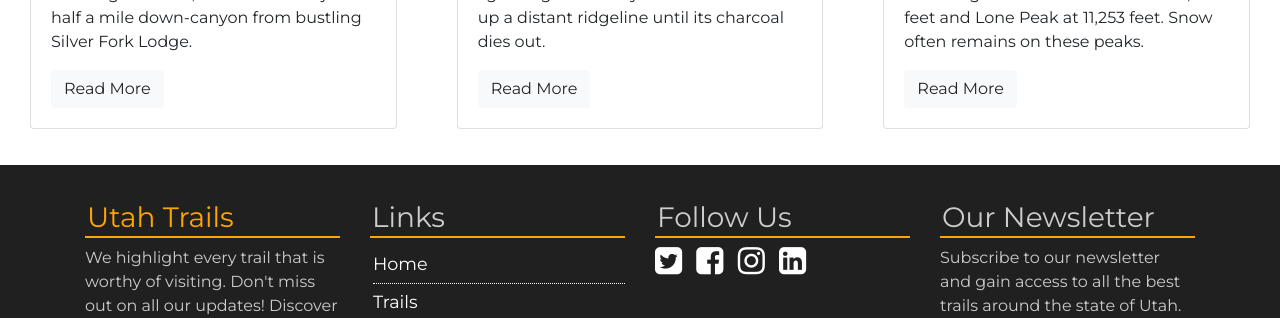
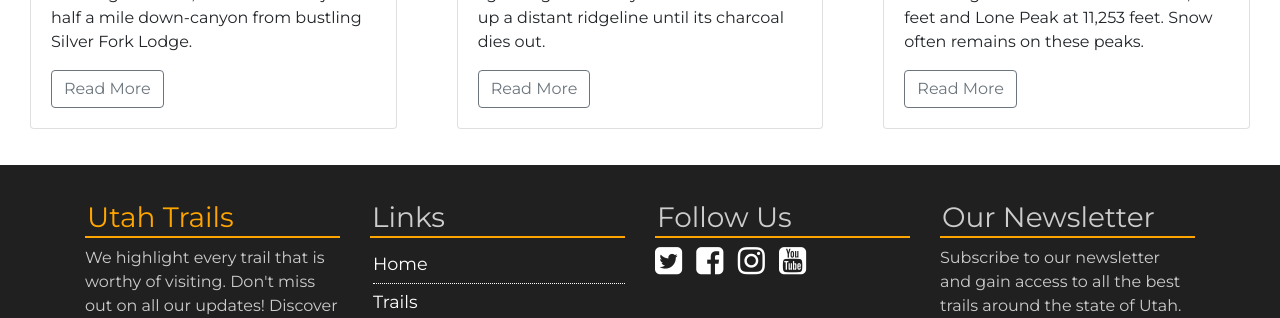
Before and after one commit to jamesdesigns/cssframeworks, a plain HTML site: page index.html in a window 1280 px wide. Shown: the part 1605-1923 px from the top of the page. Drawn offline with nearby package versions, Linux system fonts and the light colour scheme; some icons are missing; a web font is replaced by a local one.

Commit message:
Edit the article buttons

```diff
--- a/index.html
+++ b/index.html
@@ -65,7 +65,7 @@
                       <div class="card-body">
                         <h2 class="card-title">Beartrap Fork</h2>
                         <p class="card-text">Nestled in upper Big Cottonwood Canyon, Beartrap Fork boasts more than safe tree glades: it’s downright quiet and untracked too. Most folks drive right by the unmarked trailhead without realizing it’s there, but there it is—just half a mile down-canyon from bustling Silver Fork Lodge.</p>
-                        <a href="#" class="btn btn-light">Read More</a>
+                        <a href="#" class="btn btn-outline-secondary">Read More</a>
                       </div>
                   </div>
               </div>
@@ -77,7 +77,7 @@
                         <div class="card-body">
                           <h2 class="card-title">Fish Lake</h2>
                           <p class="card-text">Stillness permeates the High Uintas. It’s dark now. Not dark as in, the sun has set. Astronomically dark. The moon has set. It’s so quiet. It’s 4 a.m. quiet. Night had come on in a show of wind, lightning and a fiery sunset that burned up a distant ridgeline until its charcoal dies out.</p>
-                          <a href="#" class="btn btn-light">Read More</a>
+                          <a href="#" class="btn btn-outline-secondary">Read More</a>
                         </div>
                       </div>
                 </div>
@@ -89,7 +89,7 @@
                           <div class="card-body">
                             <h2 class="card-title">Lone Peak</h2>
                             <p class="card-text">This area provides a spectacular backdrop for the growing urban areas along the Wasatch Front. This area contains very rugged terrain with narrow canyons and high peaks, including the Little Matterhorn at 11,326 feet and Lone Peak at 11,253 feet. Snow often remains on these peaks. </p>
-                            <a href="#" class="btn btn-light">Read More</a>
+                            <a href="#" class="btn btn-outline-secondary">Read More</a>
                           </div>
                         </div>
                 </div>
@@ -121,7 +121,7 @@
           <a href="#" class="twitter footerTxt"><i class="fa fa-twitter-square socialIcon"></i></a>
           <a href="#" class="facebook footerTxt"><i class="fa fa-facebook-square socialIcon"></i></a>
           <a href="#" class="instagram footerTxt"><i class="fa fa-instagram socialIcon"></i></a>
-          <a href="#" class="linkedin footerTxt"><i class="fa fa-linkedin-square socialIcon"></i></a>
+          <a href="#" class="youtube footerTxt"><i class="fa fa-youtube-square socialIcon"></i></a>
         </div>
         <div class="col-lg-3 col-md-6 footer-newsletter">
           <h3 class="highlight2">Our Newsletter</h3>
```
